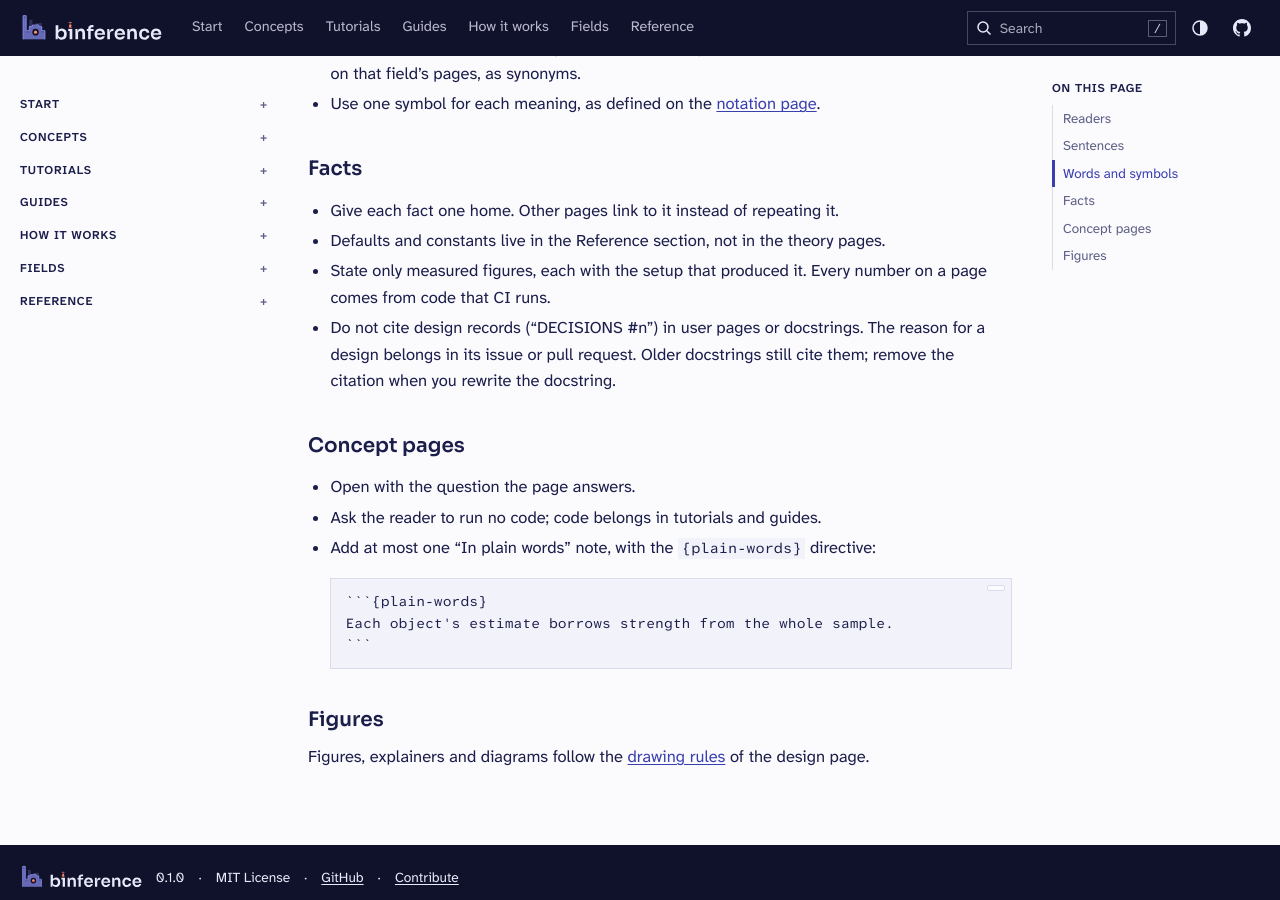
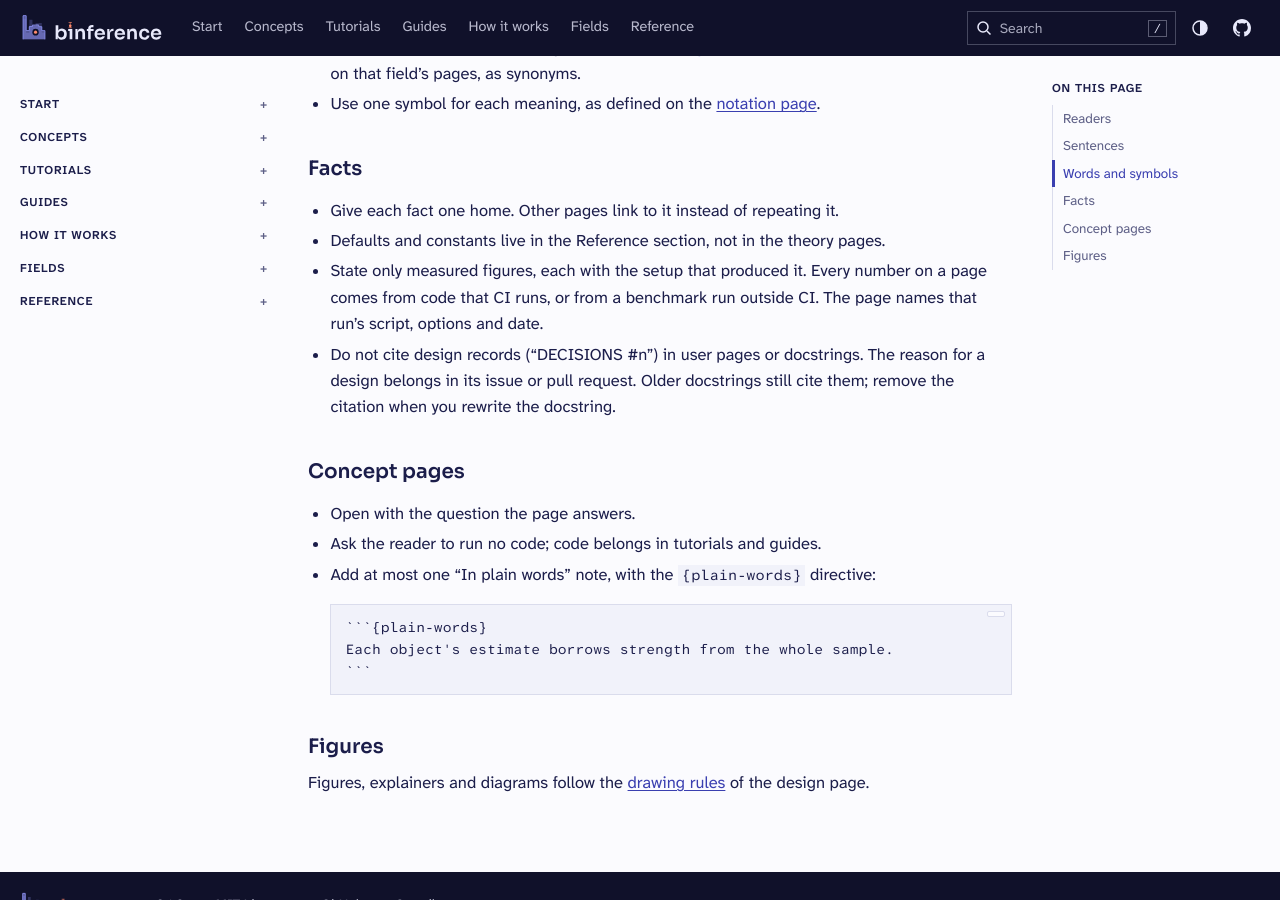
Before and after one commit to joshspeagle/binference, a Sphinx documentation site: the page built from docs/writing.md, in a window 1280 px wide and 900 px high, scrolled down 679 px. Built offline with Sphinx 7.4.7, drawn with Linux system fonts in a browser that asks for light colours.

Commit message:
Allow dated benchmark figures in the writing rules
Co-Authored-By: Claude Opus 5.5 <noreply@anthropic.com>
Claude-Session: https://claude.ai/code/session_01De68Qguk82R9FGTNQYmYnz

```diff
--- a/docs/writing.md
+++ b/docs/writing.md
@@ -31,7 +31,8 @@ Astronomy leads the examples. Every input type and every field still has its own
 - Give each fact one home. Other pages link to it instead of repeating it.
 - Defaults and constants live in the Reference section, not in the theory pages.
 - State only measured figures, each with the setup that produced it. Every number on a
-  page comes from code that CI runs.
+  page comes from code that CI runs, or from a benchmark run outside CI. The page names
+  that run's script, options and date.
 - Do not cite design records ("DECISIONS #n") in user pages or docstrings. The reason
   for a design belongs in its issue or pull request. Older docstrings still cite them;
   remove the citation when you rewrite the docstring.
```
